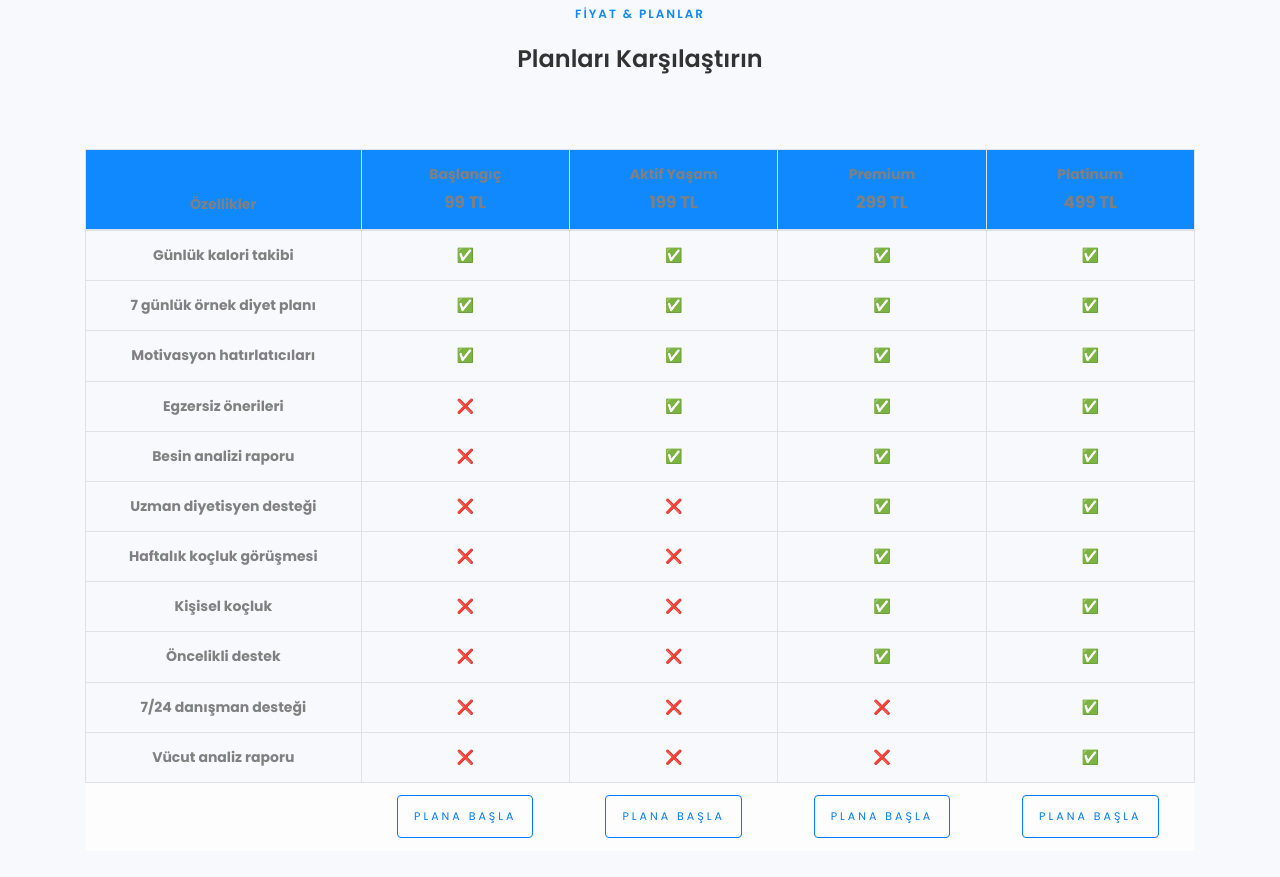
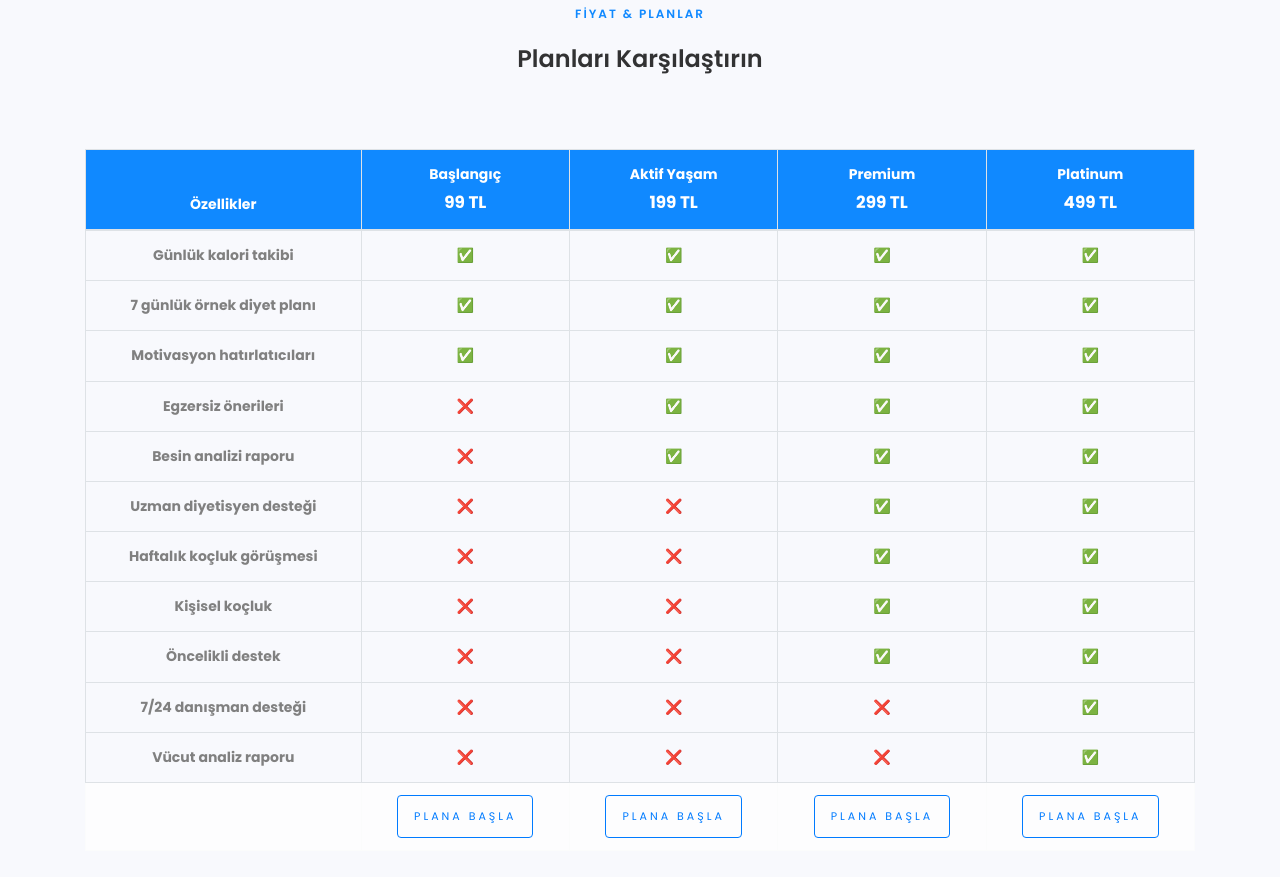
Before and after one commit to Gdenizzz/healthcoach-master, a plain HTML site: page pricing.html in a window 1280 px wide. Shown: the part 1620-2497 px from the top of the page. Drawn offline with Linux system fonts and the light colour scheme; some packages are replaced by stand-ins of ours; no server answers.

Commit message:
ekleme 2

```diff
--- a/pricing.html
+++ b/pricing.html
@@ -177,7 +177,7 @@
 
 		<div class="table-responsive">
 		<table class="table table-bordered text-center align-middle">
-			<thead class="bg-primary text-blue-50">
+			<thead class="bg-primary text-white">
 			<tr>
 				<th class="text-start">Özellikler</th>
 				<th>Başlangıç<br><big>99 TL</big></th>
```
Also changed, not shown: contact.html (+0 -1 lines).
